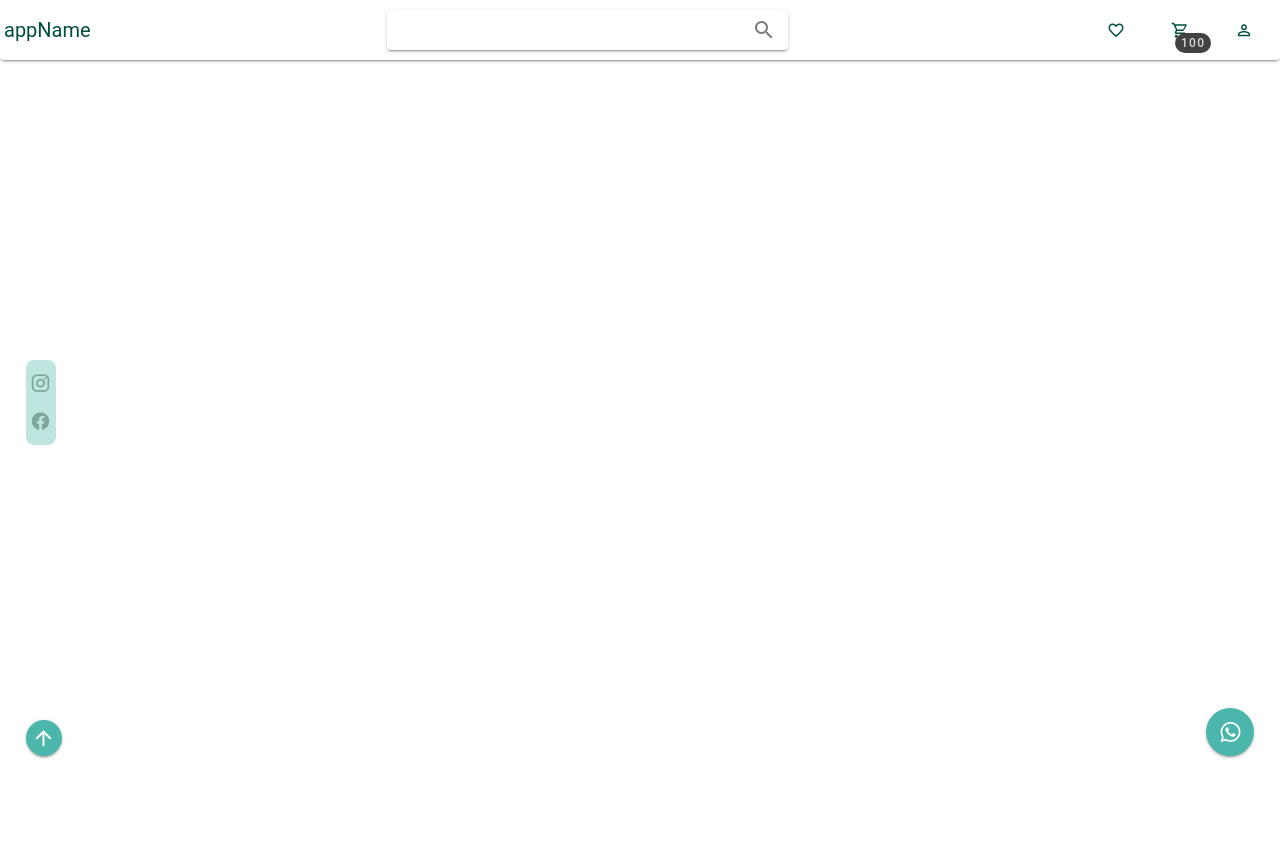
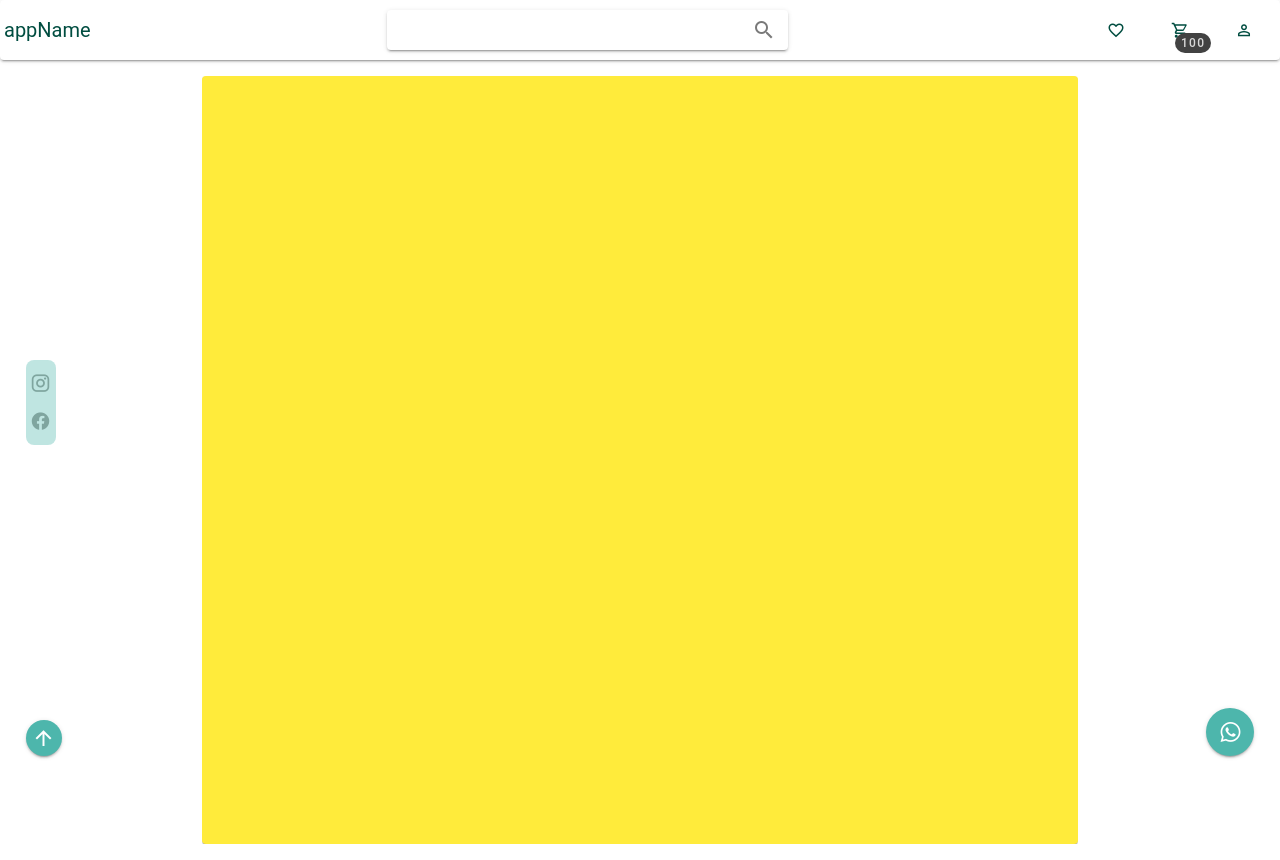
Before and after one commit to lucas271/nuxt-store, a Nuxt app: page /auth in a window 1280 px wide. Before the commit this address had no page. Before the commit the page ends 800 px from the top, so only its background shows below. Built offline with nearby package versions, Linux system fonts and the light colour scheme.

Commit message:
auth page skeleton

```diff
--- /dev/null
+++ b/pages/auth.vue
@@ -0,0 +1,19 @@
+<template>
+    <v-main class="h-screen w-screen pa-0 ma-0">
+        <v-container class="w-100 h-100 d-flex justify-center align-center">
+            <v-window class="w-75 h-100">
+                <v-window-item class="h-100 w-100">
+                    <v-card class="h-100 w-100 bg-yellow">
+
+                    </v-card>
+                </v-window-item>
+                <v-window-item class="h-100 w-100">
+                    <v-card class="h-100 w-75 bg-black">
+
+                    </v-card>
+                </v-window-item>
+            </v-window>
+        </v-container>
+
+    </v-main>
+</template>
```
